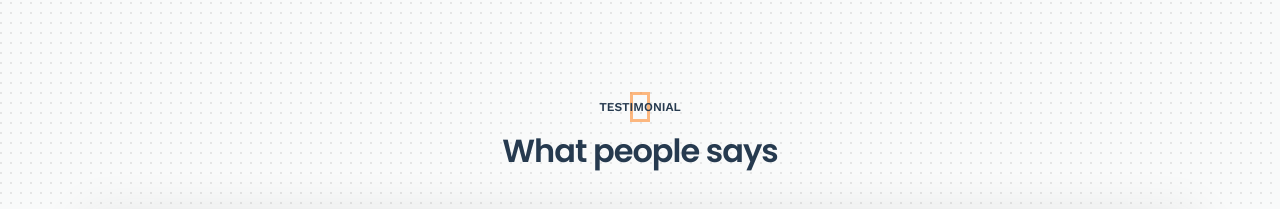
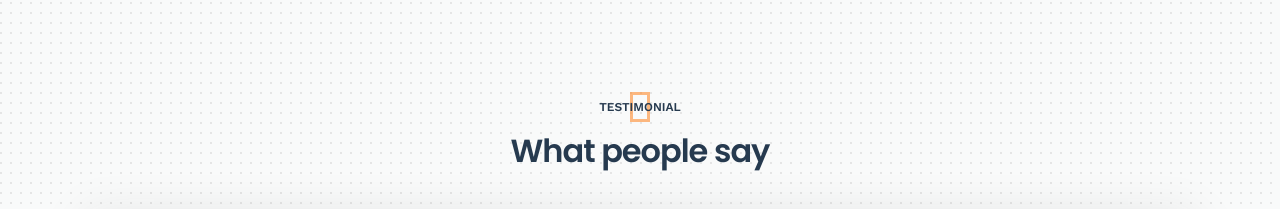
Before and after one commit to firnasaby-netizen/strategycbuilders, a plain HTML site: page index.html in a window 1280 px wide. Shown: the part 4040-4249 px from the top of the page. Drawn offline with nearby package versions, Linux system fonts and the light colour scheme.

Commit message:
Update index.html

```diff
--- a/index.html
+++ b/index.html
@@ -387,7 +387,7 @@
 <div class="container">
 <div class="section-heading text-center mb-40 wow fadeInUp" data-wow-delay="100ms">
 <span>Testimonial</span>
-<h2>What people says</h2>
+<h2>What people say</h2>
 </div>
 <div id="testimonial-carousel" class="testimonial-carousel box-shadow owl-carousel">
 <div class="testi-item d-flex align-items-center">
```
